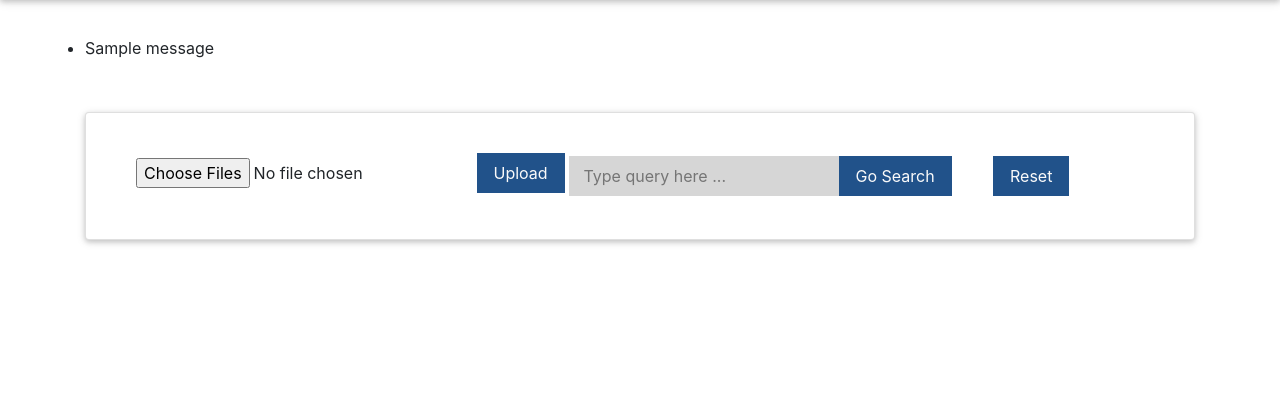
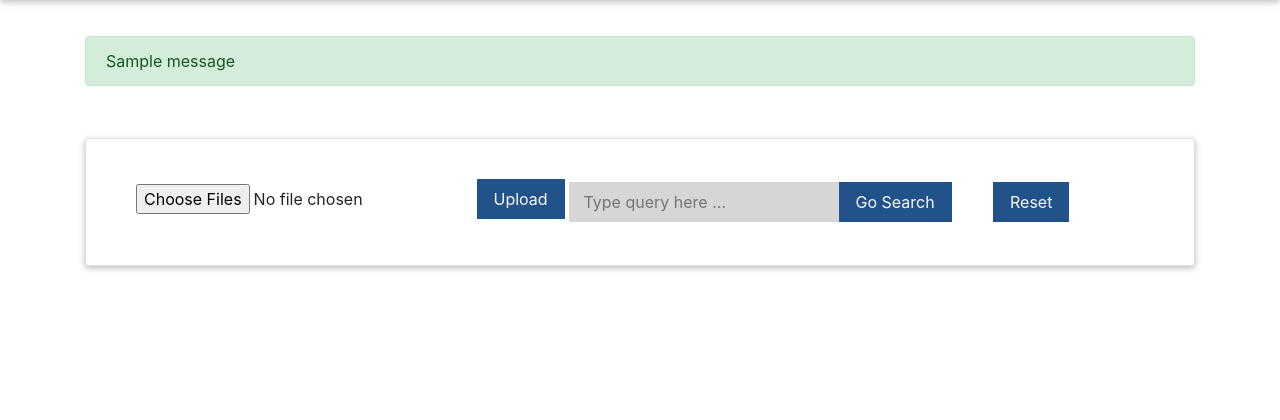
Before and after one commit to mhmmdjafarg/SearchEngineApp, a Flask app: page / in a window 1280 px wide; the page is wider, and only the part inside the window is pictured. Shown: the part 60-480 px from the top of that part. Run offline with Flask 2, Linux system fonts and the light colour scheme; one stand-in notice (Sample message) is shown; some libraries are stand-ins or nearby versions.

Commit message:
upload green

```diff
--- a/templates/home.html
+++ b/templates/home.html
@@ -45,11 +45,11 @@
         <p>
             {% with messages = get_flashed_messages() %}
             {% if messages %}
-        <ul class=flashes>
+        <div class=flashes>
             {% for message in messages %}
-            <li>{{ message }}</li>
+            <p class = "alert alert-success">{{ message }}</p>
             {% endfor %}
-        </ul>
+        </div>
         {% endif %}
         {% endwith %}
         </p>
```
